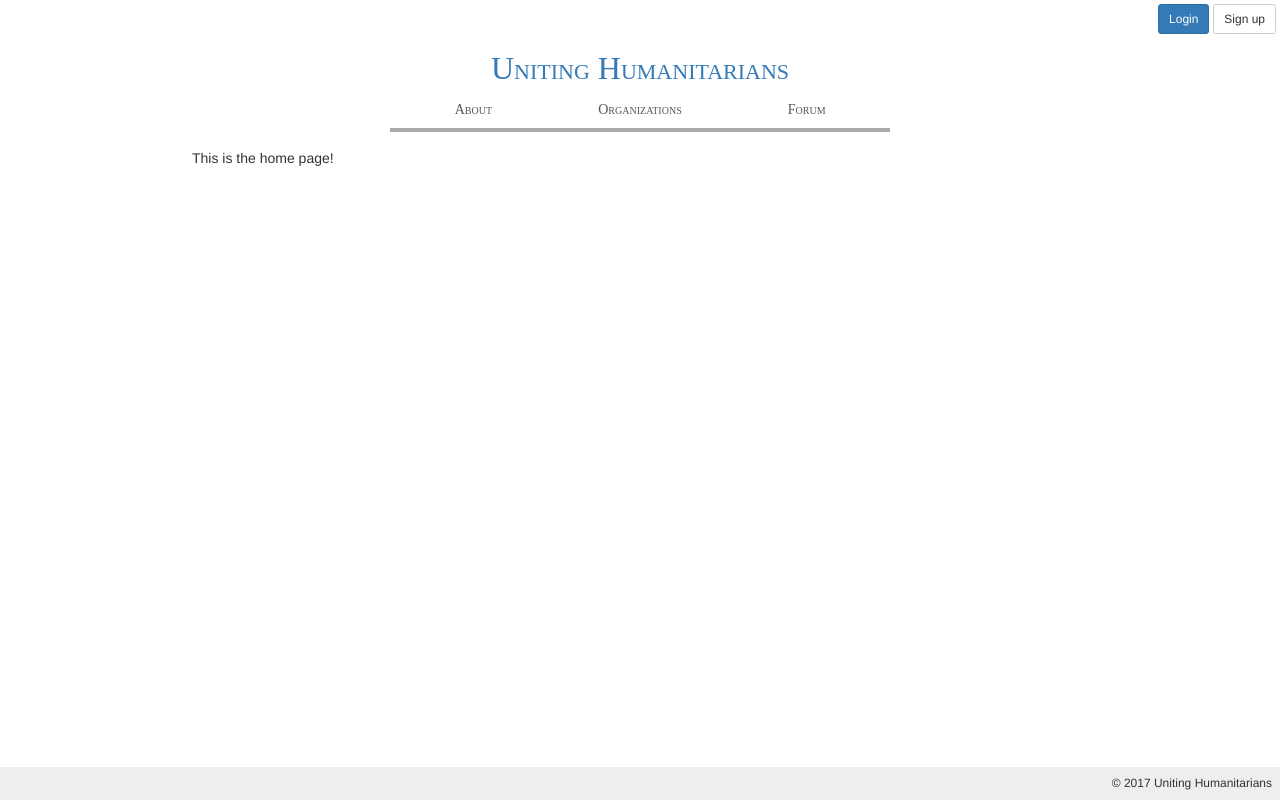
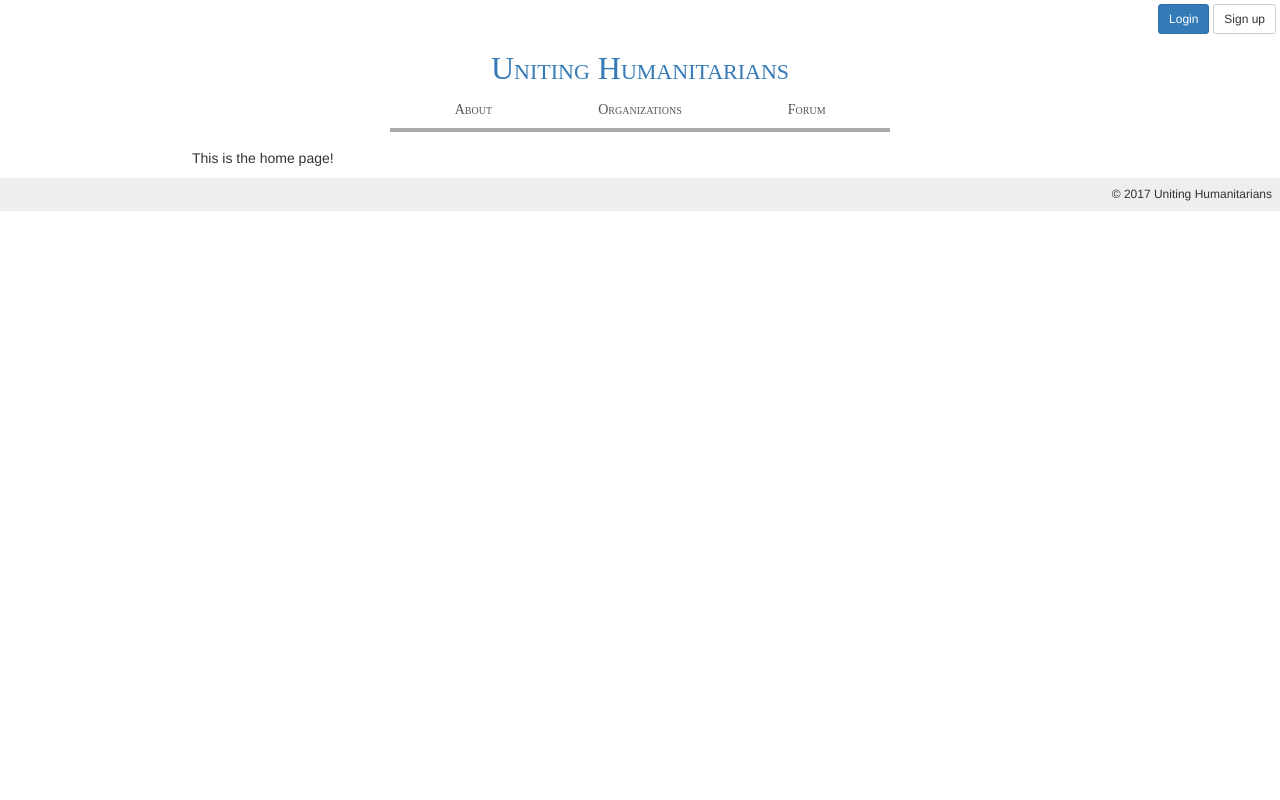
Before and after one commit to global-humanitarians-unite/ghu, a Django app: page / in a window 1280 px wide. Run offline with Django 3.2, Linux system fonts and the light colour scheme; some libraries are stand-ins or nearby versions.

Commit message:
style.css: Handle pages longer than one screen
Don't place the footer right smack in the middle of the page when the
page is longer than one screen.

```diff
--- a/uh_web/uh_browser/static/uh_browser/css/style.css
+++ b/uh_web/uh_browser/static/uh_browser/css/style.css
@@ -1,6 +1,6 @@
 /* Global */
 html, body {
-    height: 100%;
+    min-height: 100%;
     margin: 0;
 }
 
@@ -77,5 +77,4 @@ nav a:hover {
     font-size: 12px;
     padding: 8px;
     position: absolute;
-    bottom: 0;
 }
```
